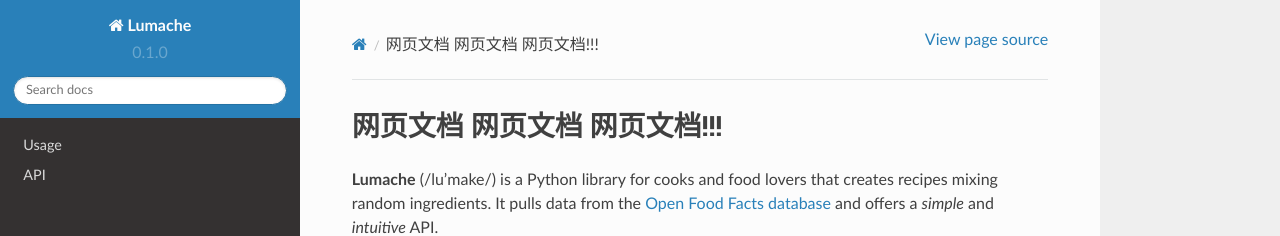
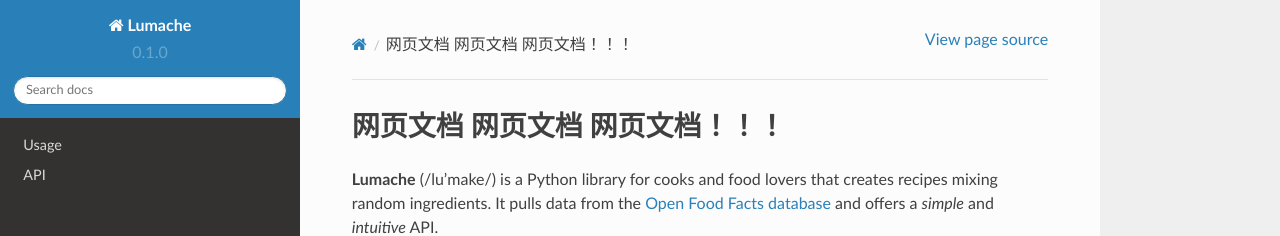
Before and after one commit to Paper-Love/rtd-tutorial, a Sphinx documentation site: the page built from docs/source/index.rst, in a window 1280 px wide. Shown: the top 236 px of the page. Built offline with Sphinx 7.4.7 and the Read the Docs theme 2.0.0, drawn with Linux system fonts in a browser that asks for light colours.

```diff
--- a/docs/source/index.rst
+++ b/docs/source/index.rst
@@ -1,4 +1,4 @@
-网页文档 网页文档 网页文档!!!
+网页文档 网页文档 网页文档！！！
 ===================================
 
 **Lumache** (/lu'make/) is a Python library for cooks and food lovers
```
